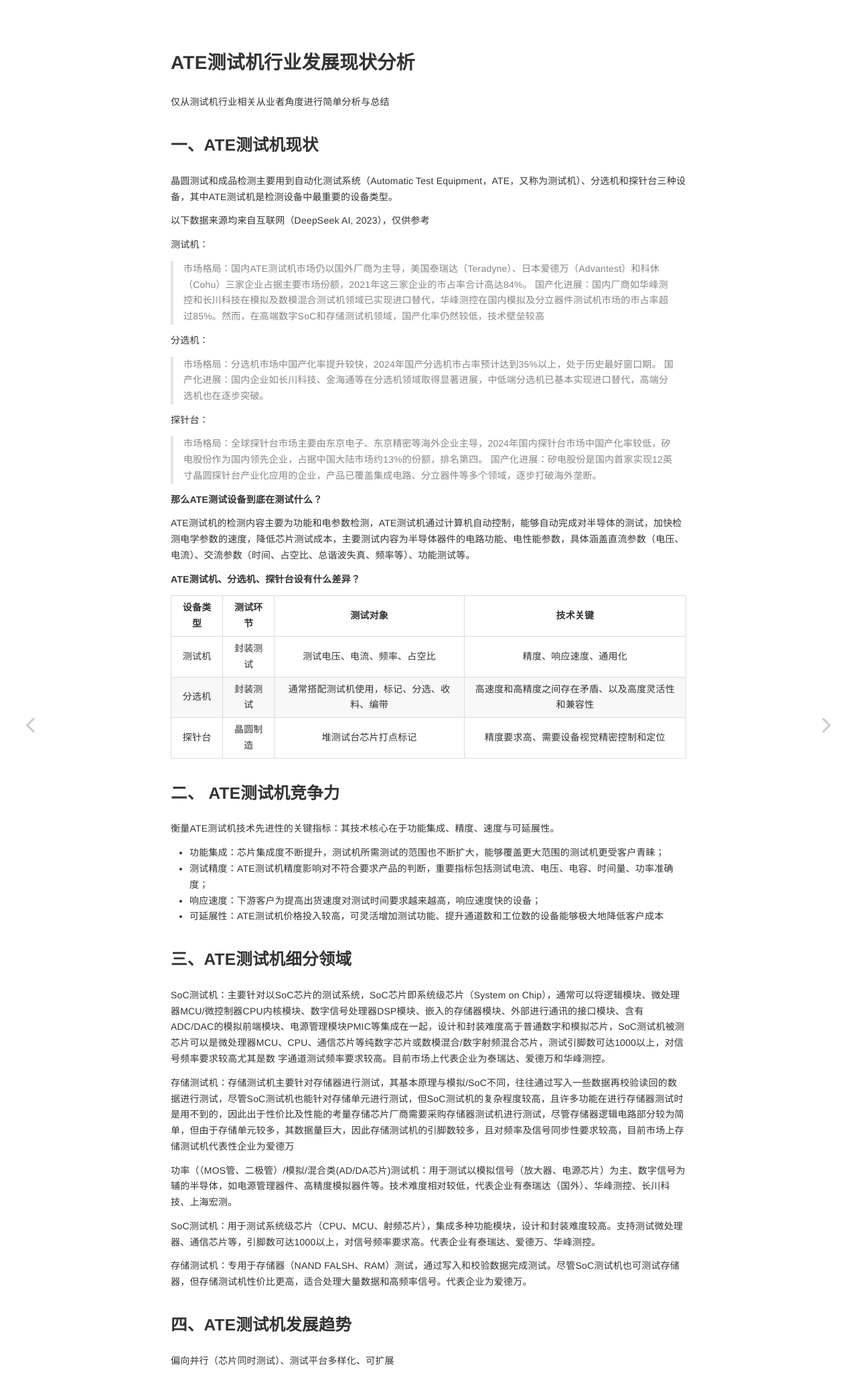
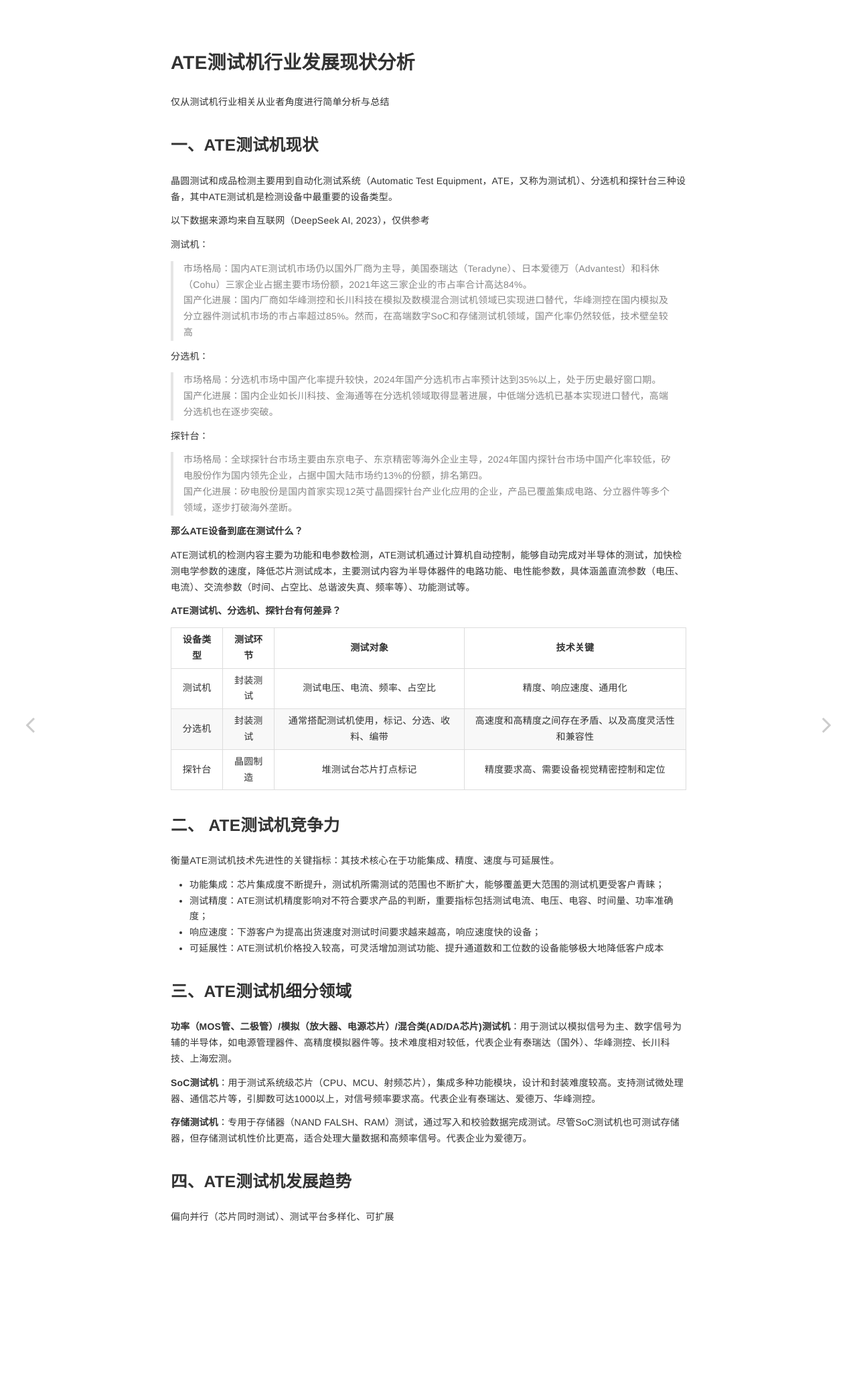
Before and after one commit to YooyoJin/yooyojin.github.io, a Jekyll site: the page built from _posts/2025-01-16-development_status_of_ATE.md, in a window 1280 px wide. Shown: the whole page at 67% size. Built offline with Jekyll 4.4.1, drawn with Linux system fonts in a browser that asks for light colours.

Commit message:
<fix> 修复文章部分错误

```diff
--- a/_posts/2025-01-16-development_status_of_ATE.md
+++ b/_posts/2025-01-16-development_status_of_ATE.md
@@ -17,22 +17,22 @@ layout: post
 测试机：
 
 > 市场格局：国内ATE测试机市场仍以国外厂商为主导，美国泰瑞达（Teradyne）、日本爱德万（Advantest）和科休（Cohu）三家企业占据主要市场份额，2021年这三家企业的市占率合计高达84%。
-国产化进展：国内厂商如华峰测控和长川科技在模拟及数模混合测试机领域已实现进口替代，华峰测控在国内模拟及分立器件测试机市场的市占率超过85%。然而，在高端数字SoC和存储测试机领域，国产化率仍然较低，技术壁垒较高
+>国产化进展：国内厂商如华峰测控和长川科技在模拟及数模混合测试机领域已实现进口替代，华峰测控在国内模拟及分立器件测试机市场的市占率超过85%。然而，在高端数字SoC和存储测试机领域，国产化率仍然较低，技术壁垒较高
 
 分选机：
 
 > 市场格局：分选机市场中国产化率提升较快，2024年国产分选机市占率预计达到35%以上，处于历史最好窗口期。
-国产化进展：国内企业如长川科技、金海通等在分选机领域取得显著进展，中低端分选机已基本实现进口替代，高端分选机也在逐步突破。
+>国产化进展：国内企业如长川科技、金海通等在分选机领域取得显著进展，中低端分选机已基本实现进口替代，高端分选机也在逐步突破。
 
 探针台：
 >市场格局：全球探针台市场主要由东京电子、东京精密等海外企业主导，2024年国内探针台市场中国产化率较低，矽电股份作为国内领先企业，占据中国大陆市场约13%的份额，排名第四。
-国产化进展：矽电股份是国内首家实现12英寸晶圆探针台产业化应用的企业，产品已覆盖集成电路、分立器件等多个领域，逐步打破海外垄断。
+>国产化进展：矽电股份是国内首家实现12英寸晶圆探针台产业化应用的企业，产品已覆盖集成电路、分立器件等多个领域，逐步打破海外垄断。
 
-**那么ATE测试设备到底在测试什么？**
+**那么ATE设备到底在测试什么？**
 
 ATE测试机的检测内容主要为功能和电参数检测，ATE测试机通过计算机自动控制，能够自动完成对半导体的测试，加快检测电学参数的速度，降低芯片测试成本，主要测试内容为半导体器件的电路功能、电性能参数，具体涵盖直流参数（电压、电流）、交流参数（时间、占空比、总谐波失真、频率等）、功能测试等。
 
-**ATE测试机、分选机、探针台设有什么差异？**
+**ATE测试机、分选机、探针台有何差异？**
 
 设备类型 | 测试环节 | 测试对象 | 技术关键
 :-: | :-: |  :-: |  :-:
@@ -52,16 +52,11 @@ ATE测试机的检测内容主要为功能和电参数检测，ATE测试机通
 
 ## 三、ATE测试机细分领域
 
-SoC测试机：主要针对以SoC芯片的测试系统，SoC芯片即系统级芯片（System on Chip），通常可以将逻辑模块、微处理器MCU/微控制器CPU内核模块、数字信号处理器DSP模块、嵌入的存储器模块、外部进行通讯的接口模块、含有ADC/DAC的模拟前端模块、电源管理模块PMIC等集成在一起，设计和封装难度高于普通数字和模拟芯片，SoC测试机被测芯片可以是微处理器MCU、CPU、通信芯片等纯数字芯片或数模混合/数字射频混合芯片，测试引脚数可达1000以上，对信号频率要求较高尤其是数
-字通道测试频率要求较高。目前市场上代表企业为泰瑞达、爱德万和华峰测控。
+**功率（MOS管、二极管）/模拟（放大器、电源芯片）/混合类(AD/DA芯片)测试机**：用于测试以模拟信号为主、数字信号为辅的半导体，如电源管理器件、高精度模拟器件等。技术难度相对较低，代表企业有泰瑞达（国外）、华峰测控、长川科技、上海宏测。
 
-存储测试机：存储测试机主要针对存储器进行测试，其基本原理与模拟/SoC不同，往往通过写入一些数据再校验读回的数据进行测试，尽管SoC测试机也能针对存储单元进行测试，但SoC测试机的复杂程度较高，且许多功能在进行存储器测试时是用不到的，因此出于性价比及性能的考量存储芯片厂商需要采购存储器测试机进行测试，尽管存储器逻辑电路部分较为简单，但由于存储单元较多，其数据量巨大，因此存储测试机的引脚数较多，且对频率及信号同步性要求较高，目前市场上存储测试机代表性企业为爱德万
+**SoC测试机**：用于测试系统级芯片（CPU、MCU、射频芯片），集成多种功能模块，设计和封装难度较高。支持测试微处理器、通信芯片等，引脚数可达1000以上，对信号频率要求高。代表企业有泰瑞达、爱德万、华峰测控。
 
-功率（（MOS管、二极管）/模拟/混合类(AD/DA芯片)测试机：用于测试以模拟信号（放大器、电源芯片）为主、数字信号为辅的半导体，如电源管理器件、高精度模拟器件等。技术难度相对较低，代表企业有泰瑞达（国外）、华峰测控、长川科技、上海宏测。
-
-SoC测试机：用于测试系统级芯片（CPU、MCU、射频芯片），集成多种功能模块，设计和封装难度较高。支持测试微处理器、通信芯片等，引脚数可达1000以上，对信号频率要求高。代表企业有泰瑞达、爱德万、华峰测控。
-
-存储测试机：专用于存储器（NAND FALSH、RAM）测试，通过写入和校验数据完成测试。尽管SoC测试机也可测试存储器，但存储测试机性价比更高，适合处理大量数据和高频率信号。代表企业为爱德万。
+**存储测试机**：专用于存储器（NAND FALSH、RAM）测试，通过写入和校验数据完成测试。尽管SoC测试机也可测试存储器，但存储测试机性价比更高，适合处理大量数据和高频率信号。代表企业为爱德万。
 
 ## 四、ATE测试机发展趋势
 
```
Also changed, not shown: _pages/about.md (+1 -3 lines), _posts/2024-11-04-rf_test_methods.md (+13 -0 lines).
